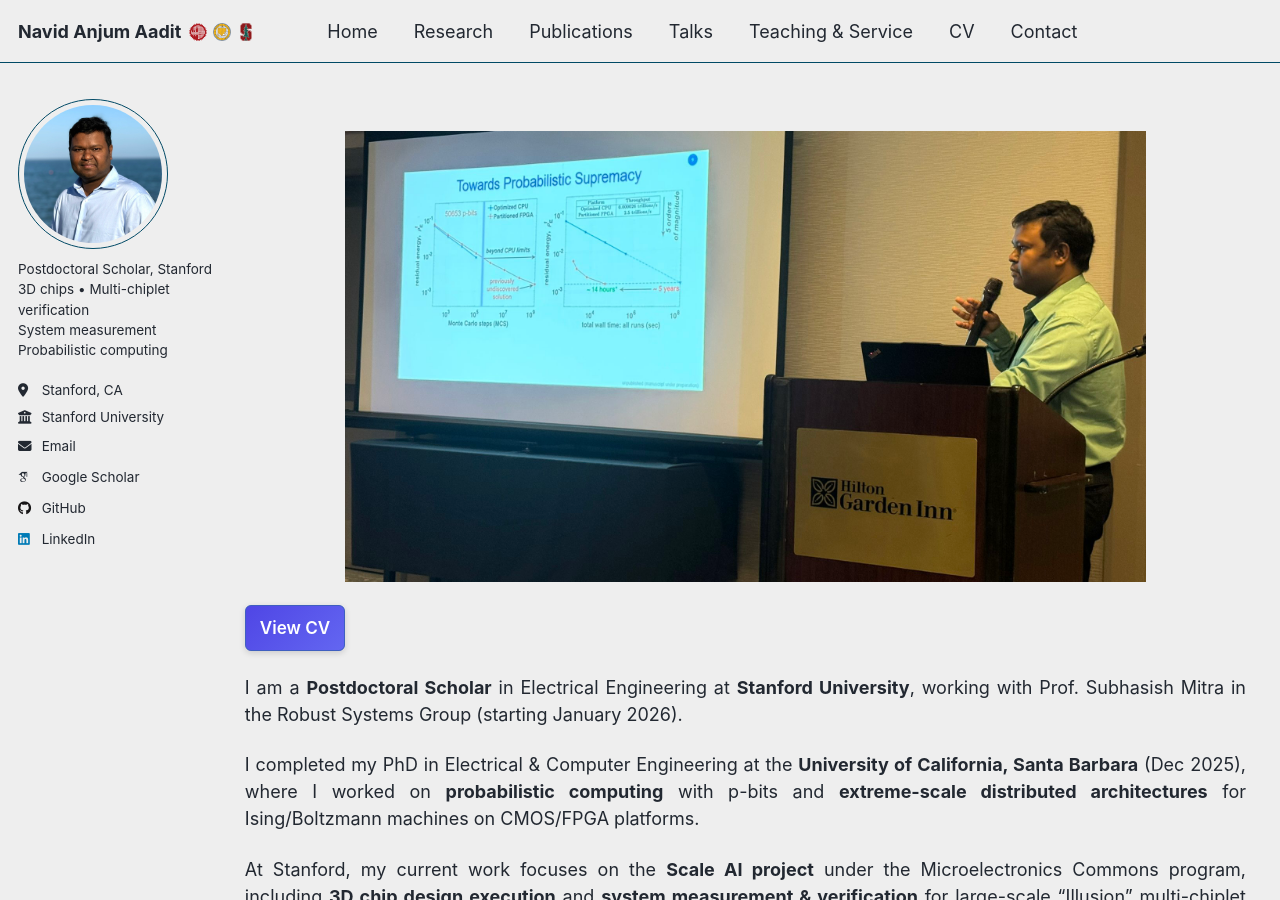
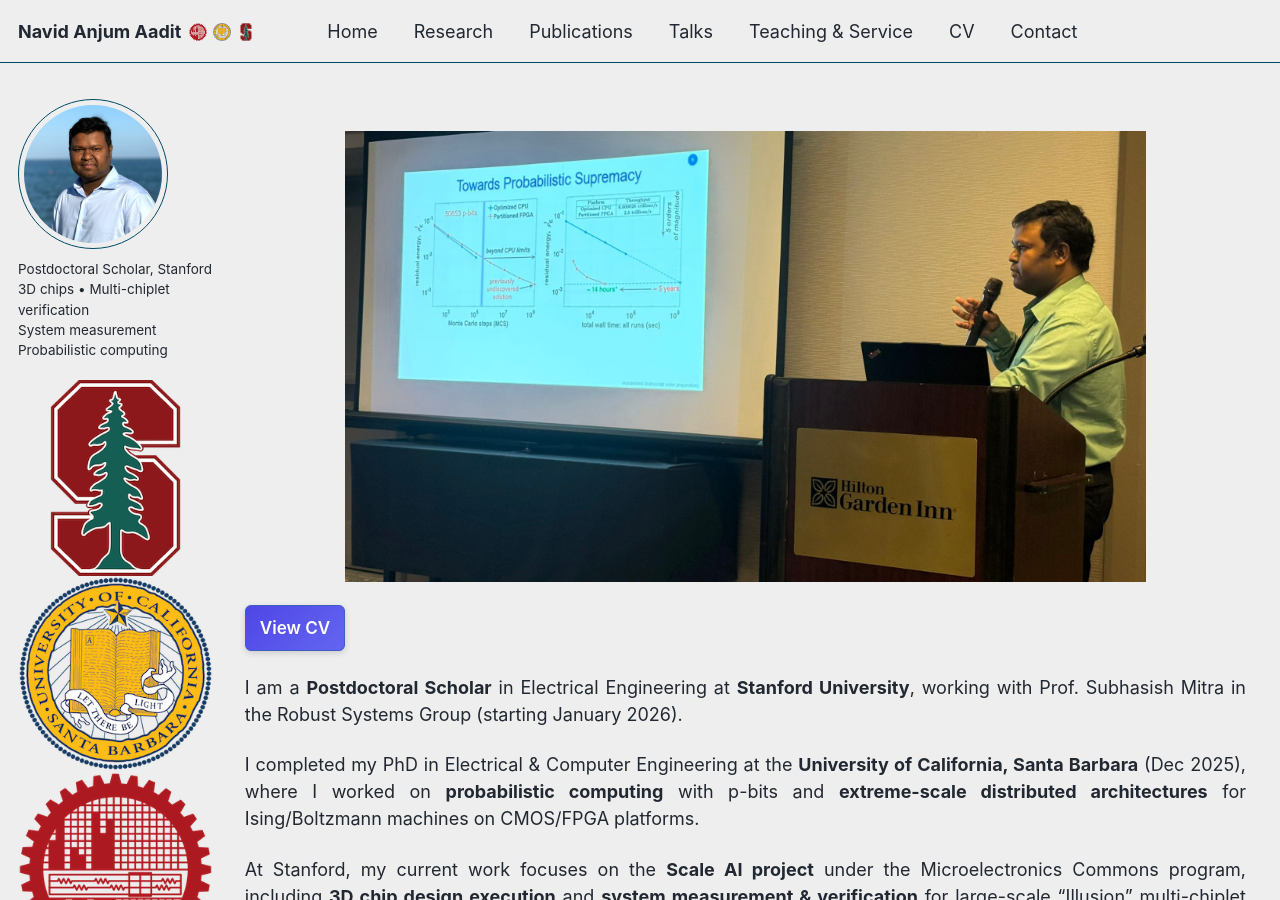
Before and after one commit to navidaadit/navidaadit.github.io, a Jekyll site: the page built from _pages/about.md, in a window 1280 px wide and 900 px high. Built offline with Jekyll 4.4.1, drawn with Linux system fonts in a browser that asks for light colours; some web fonts are replaced.

Commit message:
Hide masthead title and add affiliation logos
Updated configuration to hide brand text and added logos for affiliations.

```diff
--- a/_config.yml
+++ b/_config.yml
@@ -14,19 +14,24 @@ url: https://navidaadit.github.io
 baseurl: ""
 repository: "navidaadit/navidaadit.github.io"
 
-# Show brand text in the masthead (we will append logos via CSS)
-masthead_title: "Navid Anjum Aadit"
+# Hide the brand text in the masthead (prevents your name showing again at top-left)
+masthead_title: ""   # leave empty to suppress navbar title text
 # logo: "/images/logo.svg"  # (optional) small logo instead of text
 
 author:
   name: ""                      # hide name under the headshot
   avatar: "headshot.jpeg"
-  # Sidebar bio: Probabilistic computing on its own line
+  # Sidebar bio: add logos row under the lines
   bio: >-
     <span class="bio-line-1">Postdoctoral Scholar, Stanford</span><br>
     <span class="bio-line-2">3D chips • Multi-chiplet verification</span><br>
     <span class="bio-line-3">System measurement</span><br>
     <span class="bio-line-4">Probabilistic computing</span>
+    <div class="affil-logos" aria-label="Affiliations">
+      <img class="affil-logo" src="/images/logos/stanford.png" alt="Stanford University">
+      <img class="affil-logo" src="/images/logos/ucsb.png" alt="UC Santa Barbara">
+      <img class="affil-logo" src="/images/logos/buet.png" alt="BUET">
+    </div>
   location: "Stanford, CA"
   employer: "Stanford University"
   email: "navidanj@stanford.edu"
```
